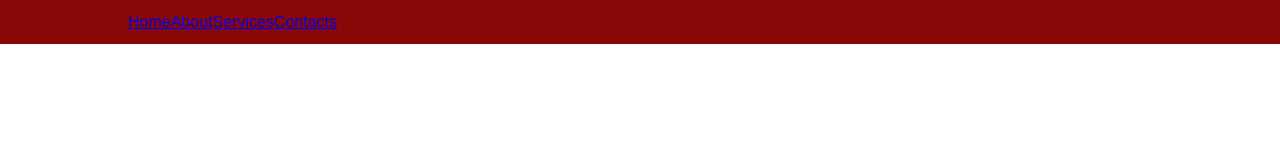
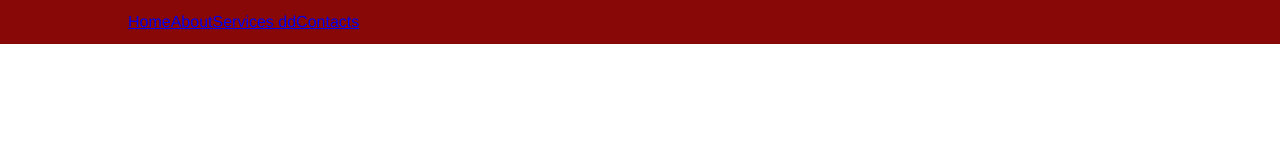
Before and after one commit to johnSoneka/My-vuejs-Experience, a Vue app: page / in a window 1280 px wide. Shown: the top 160 px of the page. Built offline with nearby package versions, Linux system fonts and the light colour scheme.

Commit message:
Update navBar.vue

```diff
--- a/src/contents/navBar.vue
+++ b/src/contents/navBar.vue
@@ -2,7 +2,7 @@
     <div class="top-nav">
         <router-link classs="top-link" to="/">Home</router-link>
       <router-link classs="top-link" to="/about">About</router-link>
-      <router-link classs="top-link" to="/">Services</router-link>
+      <router-link classs="top-link" to="/">Services dd</router-link>
       <router-link classs="top-link" to="/about">Contacts</router-link>
     </div>
 </template>
```
